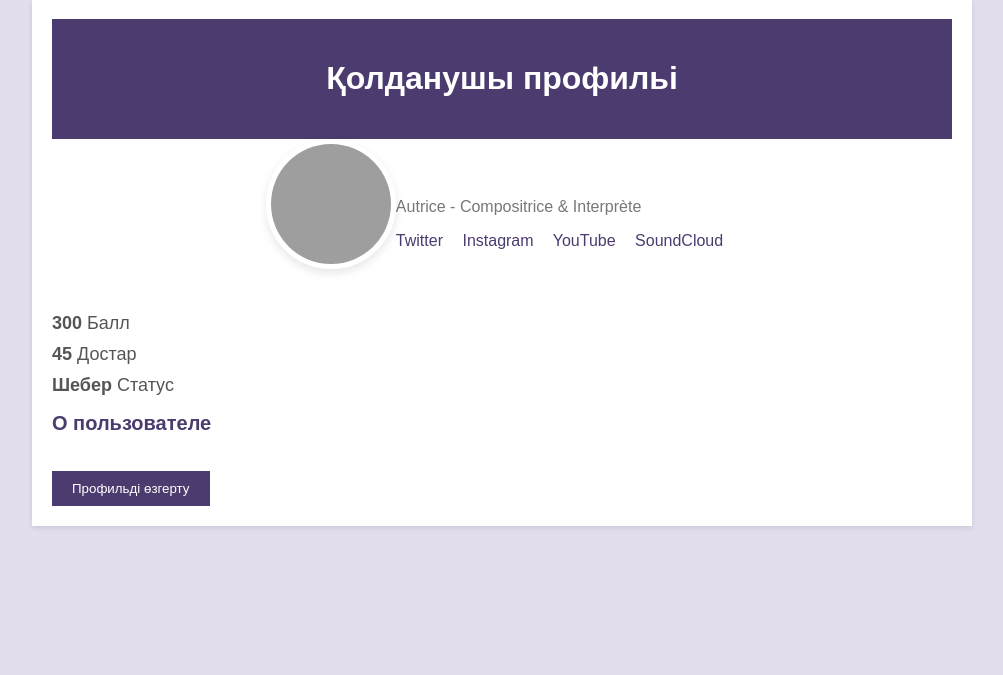
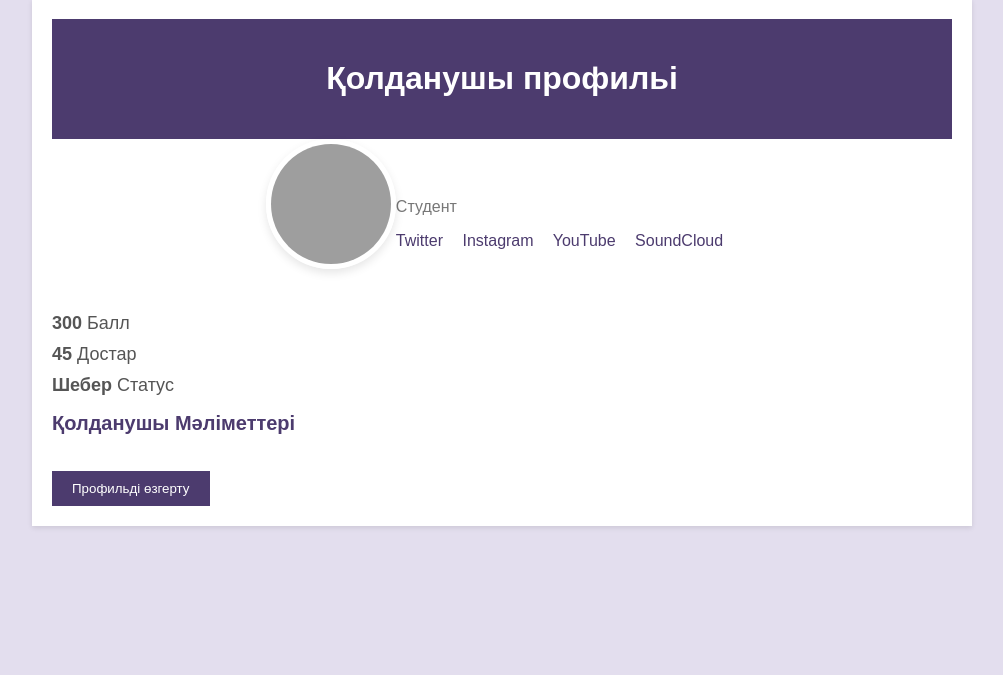
Before and after one commit to asyl005/case, a PHP site: page /profile.php in a window 1280 px wide. Shown: the part 21-696 px from the top of the page, without its empty margins (138-1141 px from the left). Run offline with PHP 8.4, Linux system fonts and the light colour scheme; the visitor is signed in with stand-in values (Sample User, id 1); data that the repository does not hold is empty; grey boxes are pictures that could not be loaded.

Commit message:
JKHGFGHJ

```diff
--- a/profile.php
+++ b/profile.php
@@ -211,7 +211,7 @@
             </div>
             <div class="profile-info">
                 <h1><?php echo htmlspecialchars($user['username']); ?></h1>
-                <p>Autrice - Compositrice & Interprète</p>
+                <p>Студент</p>
                 <div class="social-media">
                     <a href="#">Twitter</a>
                     <a href="#">Instagram</a>
@@ -228,7 +228,7 @@
         </div>
 
         <div class="profile-about">
-            <h2>О пользователе</h2>
+            <h2>Қолданушы Мәліметтері</h2>
             <p><?php echo htmlspecialchars($user['about']); ?></p>
         </div>
 
```
